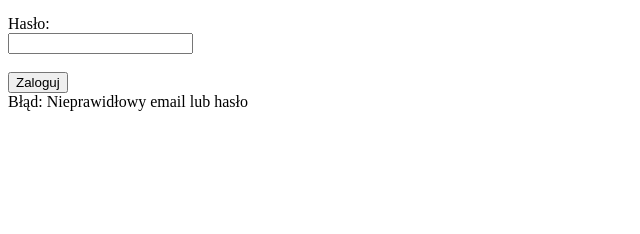
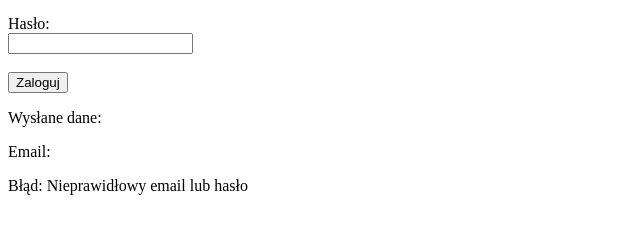
Before and after one commit to Dawid-Nowotny/vulnerable-login-system, a website: page frontend/index.html in a window 1280 px wide. Both pictures are taken after a click on the button "Zaloguj". Shown: the part 122-356 px from the top of the page, without its empty margins (0-640 px from the left). Drawn offline with nearby package versions, Linux system fonts and the light colour scheme; no server answers.

Commit message:
Added display of sql injection and xss vulnerabilities

```diff
--- a/frontend/app.js
+++ b/frontend/app.js
@@ -2,6 +2,11 @@ document.addEventListener('DOMContentLoaded', function() {
     document.getElementById('loginButton').addEventListener('click', function () {
       const email = document.getElementById('email').value;
       const password = document.getElementById('password').value;
+
+      document.getElementById('data').innerHTML = `
+        <p>Wysłane dane:</p>
+        <p>Email: ${email}</p>
+      `;
 
       axios.post('https://127.0.0.1:8000/login', {
         email: email,
--- a/frontend/index.html
+++ b/frontend/index.html
@@ -18,7 +18,7 @@
 
     <button type="button" id="loginButton">Zaloguj</button>
   </form>
-
+  <div id="data"></div>
   <div id="message"></div>
 </body>
 </html>
```
